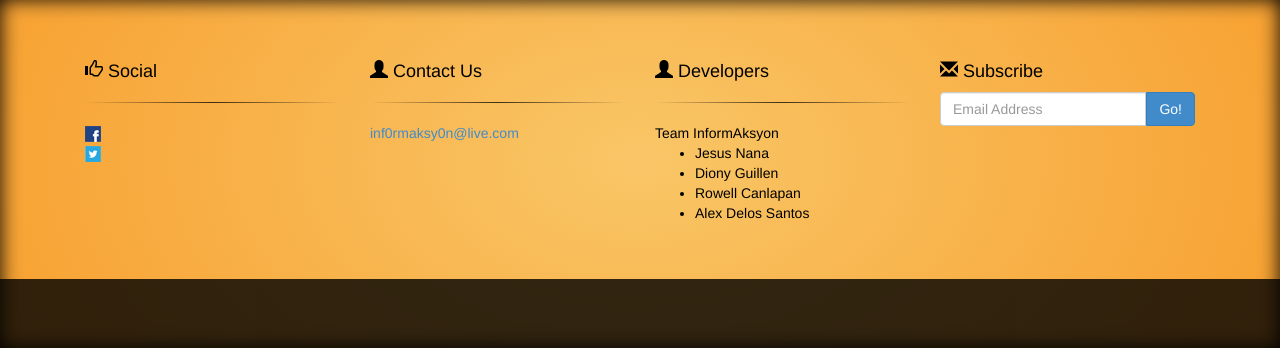
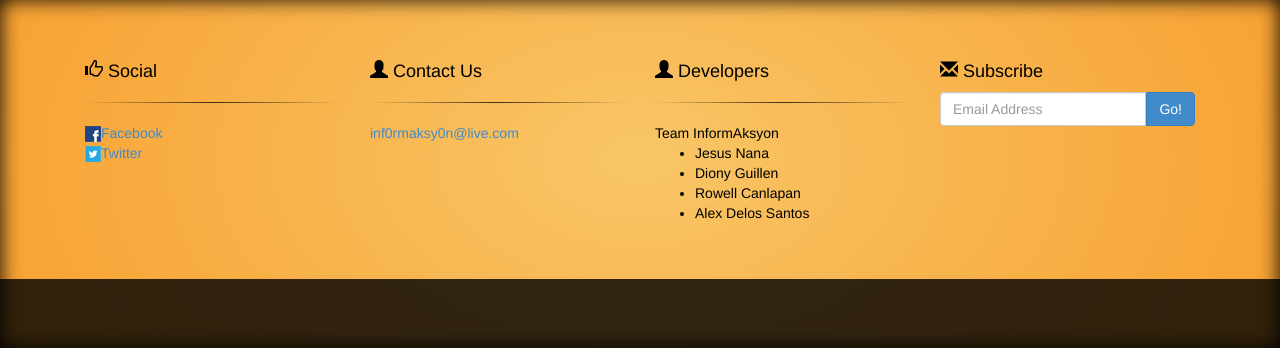
Before and after one commit to wizardspro/taxTrackPH, a PHP site: page /index.php in a window 1280 px wide. Shown: the part 241-589 px from the top of the page. Run offline with PHP 8.4, Linux system fonts and the light colour scheme; some libraries are stand-ins or nearby versions.

Commit message:
updated social icons in footer again

```diff
--- a/footer.php
+++ b/footer.php
@@ -4,10 +4,10 @@
                     <h4><span class="glyphicon glyphicon-thumbs-up"></span> Social</h4>
                     <hr class="style-two">
                     <a href="https://www.facebook.com/groups/1412810698950888/">
-                    <img src="assets/img/facebook.png" alt="Facebook"></a>
+                    <img src="assets/img/facebook.png" alt="Facebook">Facebook</a>
                     <br>
                     <a href="https://twitter.com/datagovph">
-                    <img src="assets/img/twitter.png" alt="Twitter"></a>
+                    <img src="assets/img/twitter.png" alt="Twitter">Twitter</a>
                 </div>
                 <div class="col-md-3 col-sm-4 col-xs-6">
                     <h4><span class="glyphicon glyphicon-user"></span> Contact Us</h4>
```
